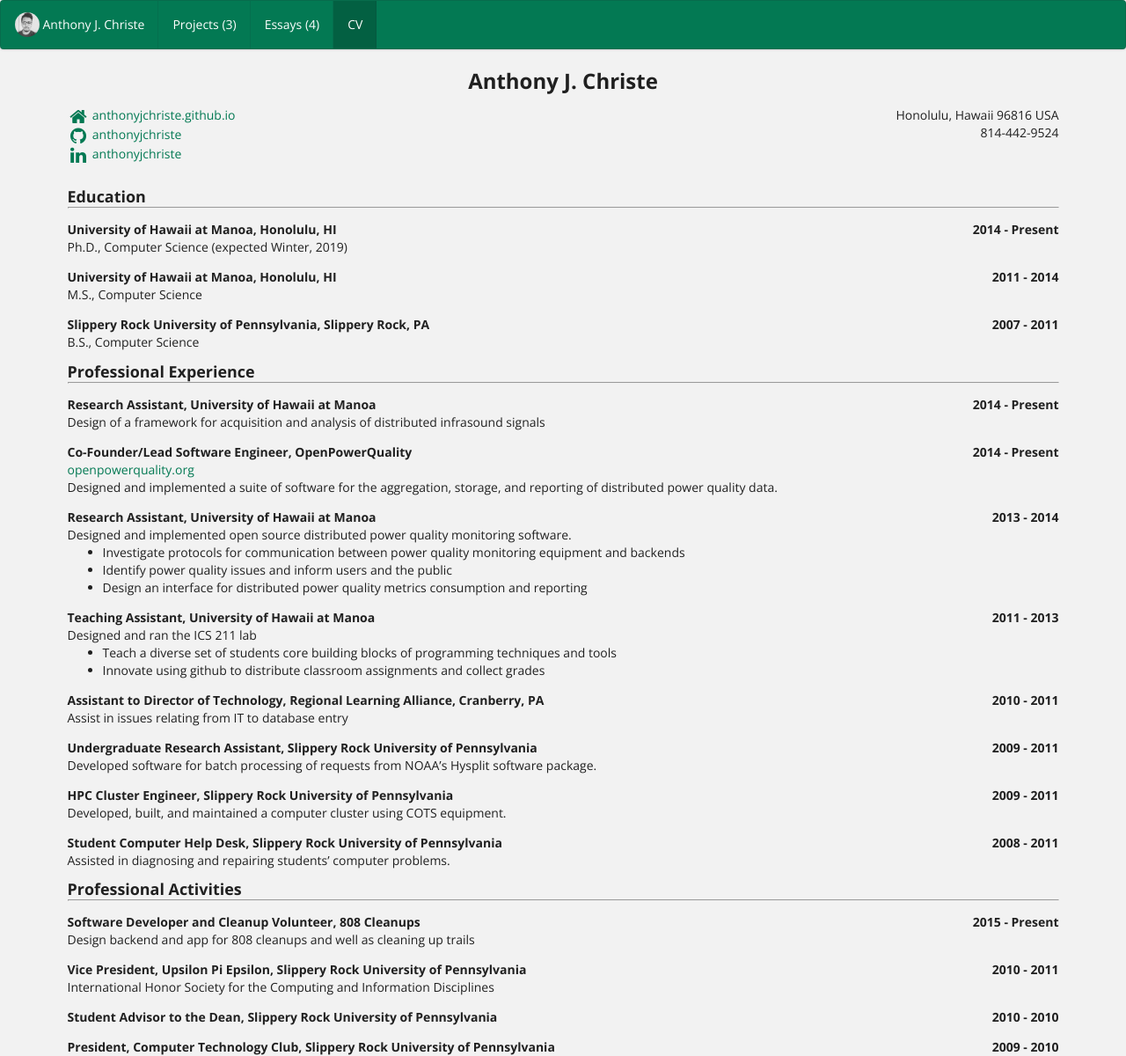
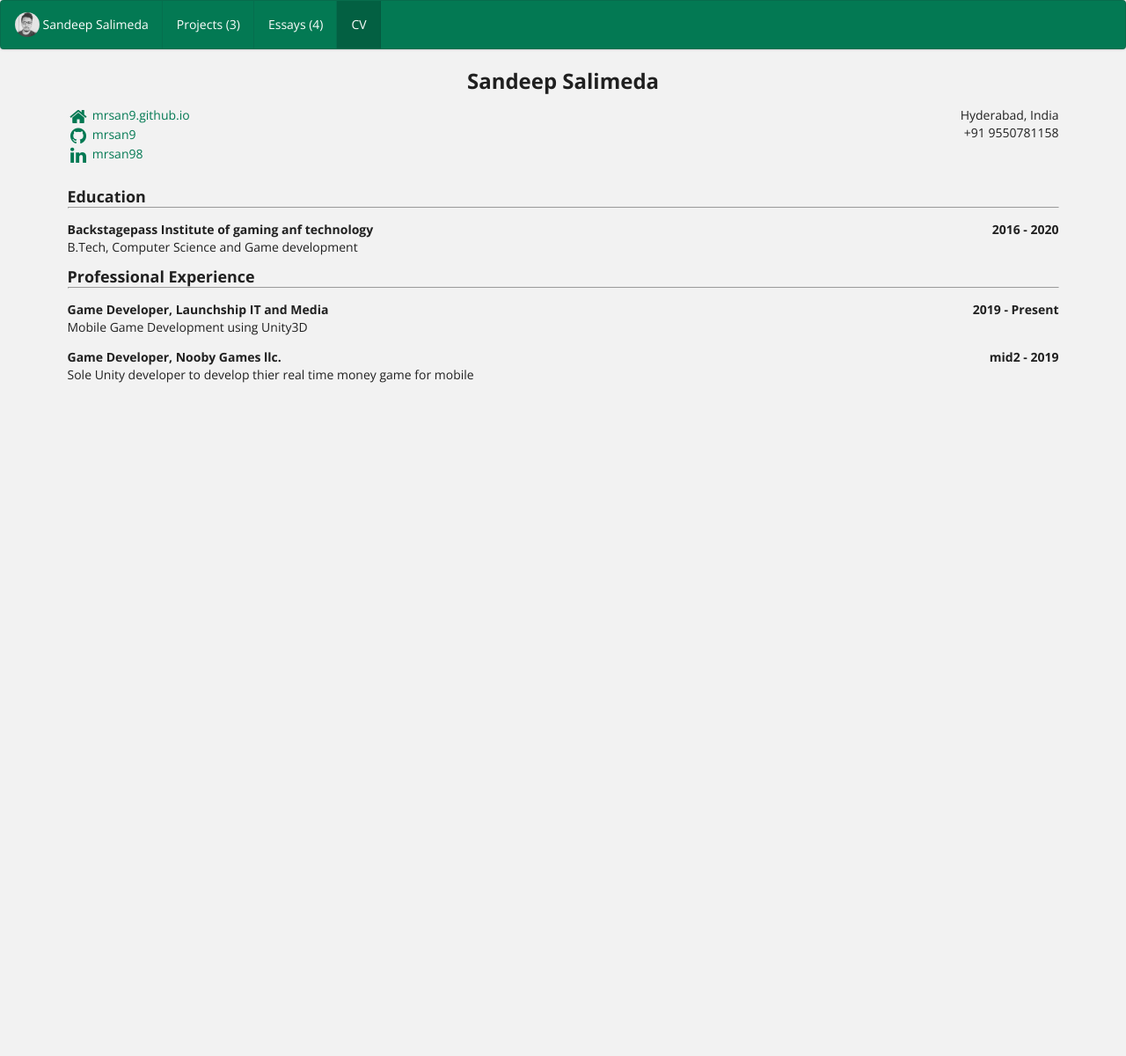
Before and after one commit to mrsan9/mrsan.github.io, a Jekyll site: the page built from bio/index.html, in a window 1280 px wide. Shown: the whole page at 88% size. Built offline with Jekyll 4.4.1, drawn with Linux system fonts in a browser that asks for light colours; after the commit the page ends 900 px from its top, so only the background shows below that.

Commit message:
Update bio.json

```diff
--- a/_data/bio.json
+++ b/_data/bio.json
@@ -1,47 +1,47 @@
 {
   "basics": {
-    "name": "Anthony J. Christe",
-    "label": "Ph.D. Student and Research Assistant",
+    "name": "Sandeep Salimeda",
+    "label": "Game Programmer",
     "picture": "https://mrsan9.github.io/images/me.png",
-    "email": "achriste@hawaii.edu",
-    "phone": "814-442-9524",
-    "website": "https://anthonyjchriste.github.io",
-    "summary": "I am working towards a Ph.D. in Computer Science in the Department of Information and Computer Sciences at the University of Hawaii. I expect to graduate in Winter, 2019.",
+    "email": "sandeepsalimeda@gmail.com",
+    "phone": "+91 9550781158",
+    "website": "https://mrsan9.github.io",
+    "summary": "B.Tech in Computer Science and Game Development 2020",
     "location": {
       "address": "",
-      "postalCode": "96816",
-      "city": "Honolulu",
-      "countryCode": "USA",
-      "region": "Hawaii"
+      "postalCode": "",
+      "city": "Hyderabad",
+      "countryCode": "India",
+      "region": ""
     },
     "profiles": [
       {
         "network": "github",
-        "username": "anthonyjchriste",
-        "url": "http://github.com/anthonyjchriste"
+        "username": "mrsan9",
+        "url": "http://github.com/mrsan9"
       },
       {
         "network": "linkedin",
-        "username": "anthonyjchriste",
-        "url": "http://linkedin.com/in/anthonyjchriste"
+        "username": "mrsan98",
+        "url": "https://www.linkedin.com/in/mrsan98/"
       }
     ]
   },
   "interests": [
     {
-      "name": "distributed computing",
+      "name": "Game Development",
       "keywords": [
-        "spark",
-        "kafka"
+        "",
+        ""
       ]
     },
     {
-      "name": "data science",
+      "name": "Problem Solving",
       "keywords": [
       ]
     },
     {
-      "name": "signal classification",
+      "name": "Game Engine Architecture",
       "keywords": [
       ]
     }
@@ -51,153 +51,51 @@
       "name": "Languages and Frameworks",
       "level": "",
       "keywords": [
-        "C",
-        "Java",
-        "Javascript",
-        "Clojure",
-        "Python",
-        "Rust"
+        "C++",
+        "C#",
+        "Unity3D",
+        "Unreal",
+        "Java"
       ]
     },
     {
       "name": "Toolsets/OS",
       "level": "",
       "keywords": [
-        "MacOS",
-        "Linux",
+        "Windows",
+        "Visual Studio",
         "Git/GitHub",
-        "gnu utils",
-        "JVM"
+        "Android Studio"
       ]
     }
   ],
   "education": [
     {
-      "institution": "University of Hawaii at Manoa, Honolulu, HI",
-      "area": "Computer Science (expected Winter, 2019)",
-      "studyType": "Ph.D.",
-      "startDate": "2014",
-      "endDate": "Present",
+      "institution": "Backstagepass Institute of gaming anf technology",
+      "area": "Computer Science and Game development",
+      "studyType": "B.Tech",
+      "startDate": "2016",
+      "endDate": "2020",
       "gpa": "4.0",
-      "courses": [
-      ]
-    },
-    {
-      "institution": "University of Hawaii at Manoa, Honolulu, HI",
-      "area": "Computer Science",
-      "studyType": "M.S.",
-      "startDate": "2011",
-      "endDate": "2014",
-      "gpa": "4.0",
-      "courses": [
-      ]
-    },
-    {
-      "institution": "Slippery Rock University of Pennsylvania, Slippery Rock, PA",
-      "area": "Computer Science",
-      "studyType": "B.S.",
-      "startDate": "2007",
-      "endDate": "2011",
-      "gpa": "3.5",
       "courses": [
       ]
     }
   ],
   "work": [{
-    "company": "University of Hawaii at Manoa",
-    "position": "Research Assistant",
+    "company": "Launchship IT and Media",
+    "position": "Game Developer",
     "website": "",
-    "startDate": "2014",
+    "startDate": "2019",
     "endDate": "Present",
-    "summary": "Design of a framework for acquisition and analysis of distributed infrasound signals",
+    "summary": "Mobile Game Development using Unity3D",
     "highlights": []
   }, {
-    "company": "OpenPowerQuality",
-    "position": "Co-Founder/Lead Software Engineer",
-    "website": "openpowerquality.org",
-    "startDate": "2014",
-    "endDate": "Present",
-    "summary": "Designed and implemented a suite of software for the aggregation, storage, and reporting of distributed power quality data.",
-    "highlights": []
-  }, {
-    "company": "University of Hawaii at Manoa",
-    "position": "Research Assistant",
+    "company": "Nooby Games llc.",
+    "position": "Game Developer",
     "website": "",
-    "startDate": "2013",
-    "endDate": "2014",
-    "summary": "Designed and implemented open source distributed power quality monitoring software.",
-    "highlights": ["Investigate protocols for communication between power quality monitoring equipment and backends", "Identify power quality issues and inform users and the public", "Design an interface for distributed power quality metrics consumption and reporting"]
-  }, {
-    "company": "University of Hawaii at Manoa",
-    "position": "Teaching Assistant",
-    "website": "",
-    "startDate": "2011",
-    "endDate": "2013",
-    "summary": "Designed and ran the ICS 211 lab",
-    "highlights": ["Teach a diverse set of students core building blocks of programming techniques and tools", "Innovate using github to distribute classroom assignments and collect grades"]
-  }, {
-    "company": "Regional Learning Alliance, Cranberry, PA",
-    "position": "Assistant to Director of Technology",
-    "website": "",
-    "startDate": "2010",
-    "endDate": "2011",
-    "summary": "Assist in issues relating from IT to database entry",
-    "highlights": []
-  }, {
-    "company": "Slippery Rock University of Pennsylvania",
-    "position": "Undergraduate Research Assistant",
-    "website": "",
-    "startDate": "2009",
-    "endDate": "2011",
-    "summary": "Developed software for batch processing of requests from NOAA\u2019s Hysplit software package.",
-    "highlights": []
-  }, {
-    "company": "Slippery Rock University of Pennsylvania",
-    "position": "HPC Cluster Engineer",
-    "website": "",
-    "startDate": "2009",
-    "endDate": "2011",
-    "summary": "Developed, built, and maintained a computer cluster using COTS equipment.",
-    "highlights": []
-  }, {
-    "company": "Slippery Rock University of Pennsylvania",
-    "position": "Student Computer Help Desk",
-    "website": "",
-    "startDate": "2008",
-    "endDate": "2011",
-    "summary": "Assisted in diagnosing and repairing students\u2019 computer problems.",
-    "highlights": []
-  }],
-  "volunteer": [{
-    "organization": "808 Cleanups",
-    "position": "Software Developer and Cleanup Volunteer",
-    "startDate": "2015",
-    "endDate": "Present",
-    "summary": "Design backend and app for 808 cleanups and well as cleaning up trails",
-    "highlights": []
-  }, {
-    "organization": "Upsilon Pi Epsilon, Slippery Rock University of Pennsylvania",
-    "website": "",
-    "position": "Vice President",
-    "startDate": "2010",
-    "endDate": "2011",
-    "summary": "International Honor Society for the Computing and Information Disciplines",
-    "highlights": []
-  }, {
-    "organization": "Slippery Rock University of Pennsylvania",
-    "website": "",
-    "position": "Student Advisor to the Dean",
-    "startDate": "2010",
-    "endDate": "2010",
-    "summary": "",
-    "highlights": []
-  }, {
-    "organization": "Computer Technology Club, Slippery Rock University of Pennsylvania",
-    "website": "",
-    "position": "President",
-    "startDate": "2009",
-    "endDate": "2010",
-    "summary": "",
+    "startDate": "mid2018",
+    "endDate": "2019",
+    "summary": "Sole Unity developer to develop thier real time money game for mobile",
     "highlights": []
   }],
   "awards": [
```
